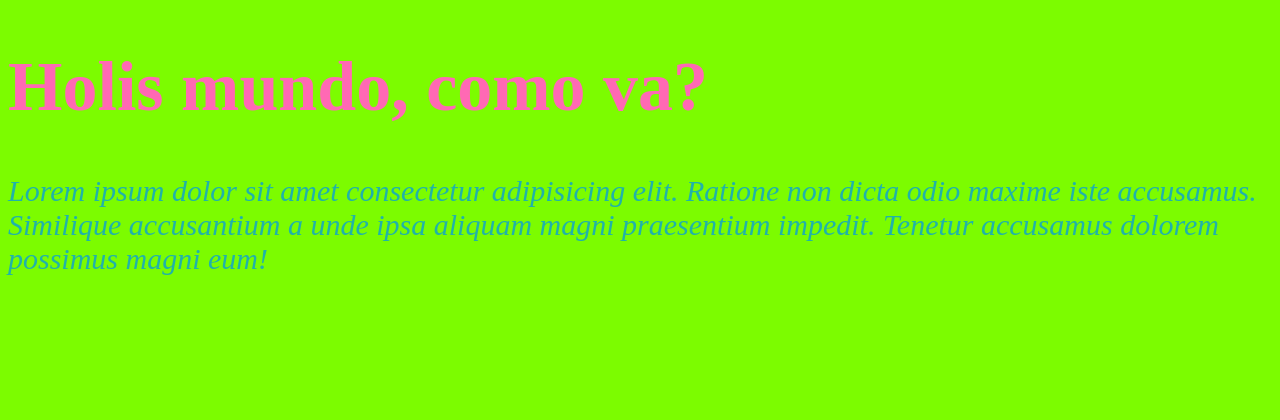
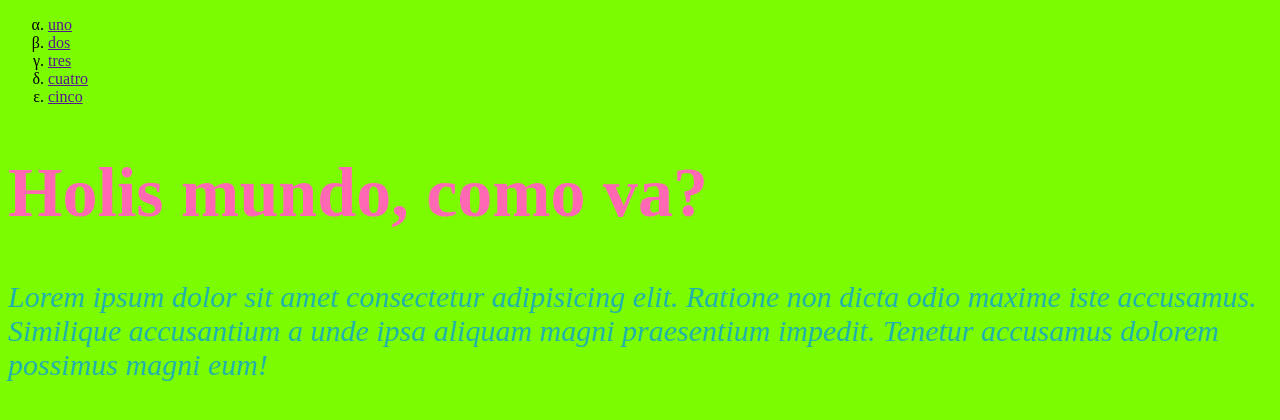
Before and after one commit to 3dwardo/esc_cosmika_test, a plain HTML site: page index.html in a window 1280 px wide. Drawn offline with Linux system fonts and the light colour scheme; files that its build step writes are made by us from their sources.

Commit message:
primerCommit newBranch

```diff
--- a/css/style.css
+++ b/css/style.css
@@ -11,3 +11,6 @@ p{
     color: lightseagreen;
     font-style: italic;
 }
+li{
+    list-style:lower-greek;
+}
--- a/index.html
+++ b/index.html
@@ -9,7 +9,15 @@
 </head>
 <body>
     <header>
-        <nav></nav>
+        <nav>
+            <ul>
+                <li><a href="">uno</a></li>
+                <li><a href="">dos</a></li>
+                <li><a href="">tres</a></li>
+                <li><a href="">cuatro</a></li>
+                <li><a href="">cinco</a></li>
+            </ul>
+</nav>
     </header>
     <main><h1>Holis mundo, como va?</h1></main>
     <section><p>Lorem ipsum dolor sit amet consectetur adipisicing elit. Ratione non dicta odio maxime iste accusamus. Similique accusantium a unde ipsa aliquam magni praesentium impedit. Tenetur accusamus dolorem possimus magni eum!</p></section>
```
Also changed, not shown: contacto.html (+14 -0 lines).
